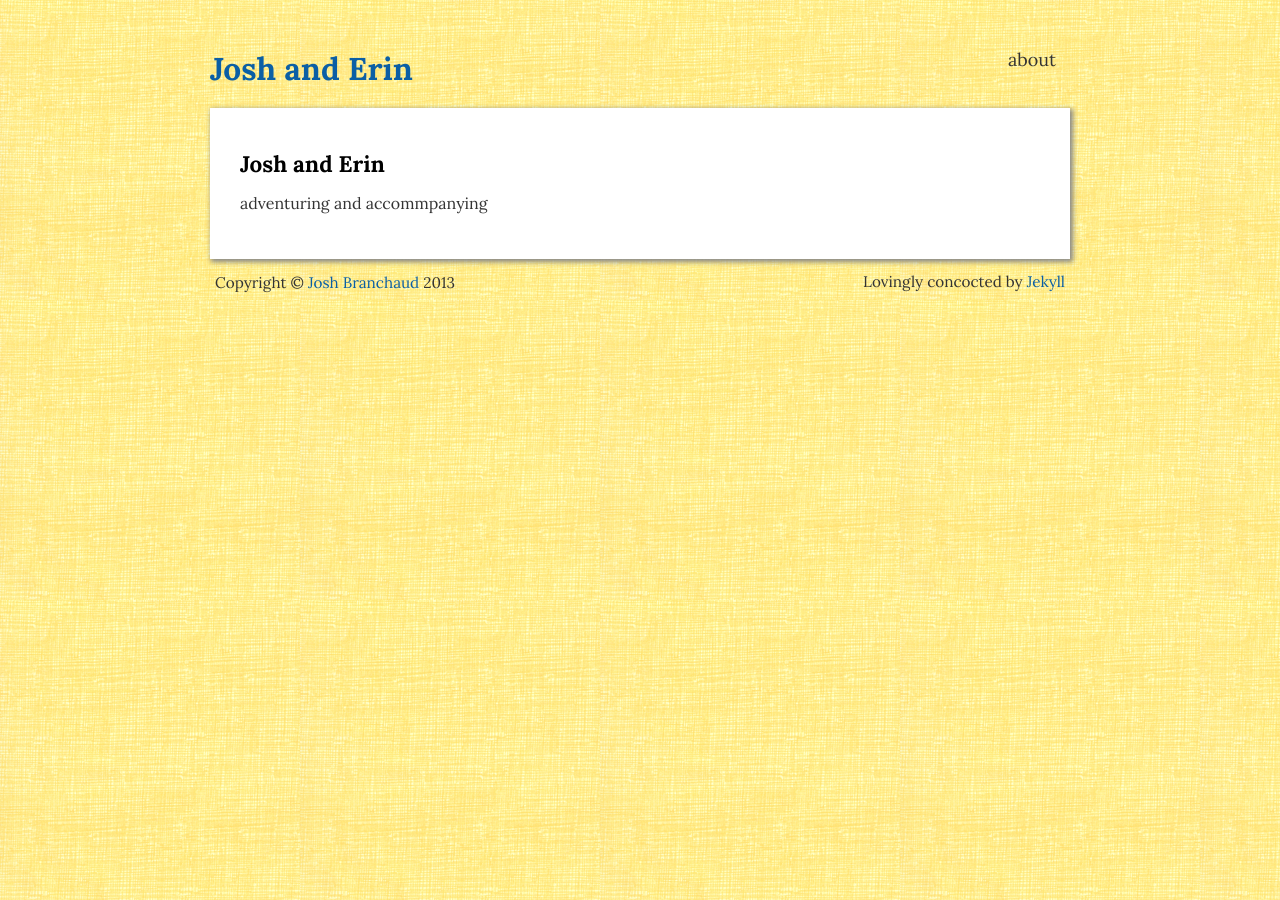
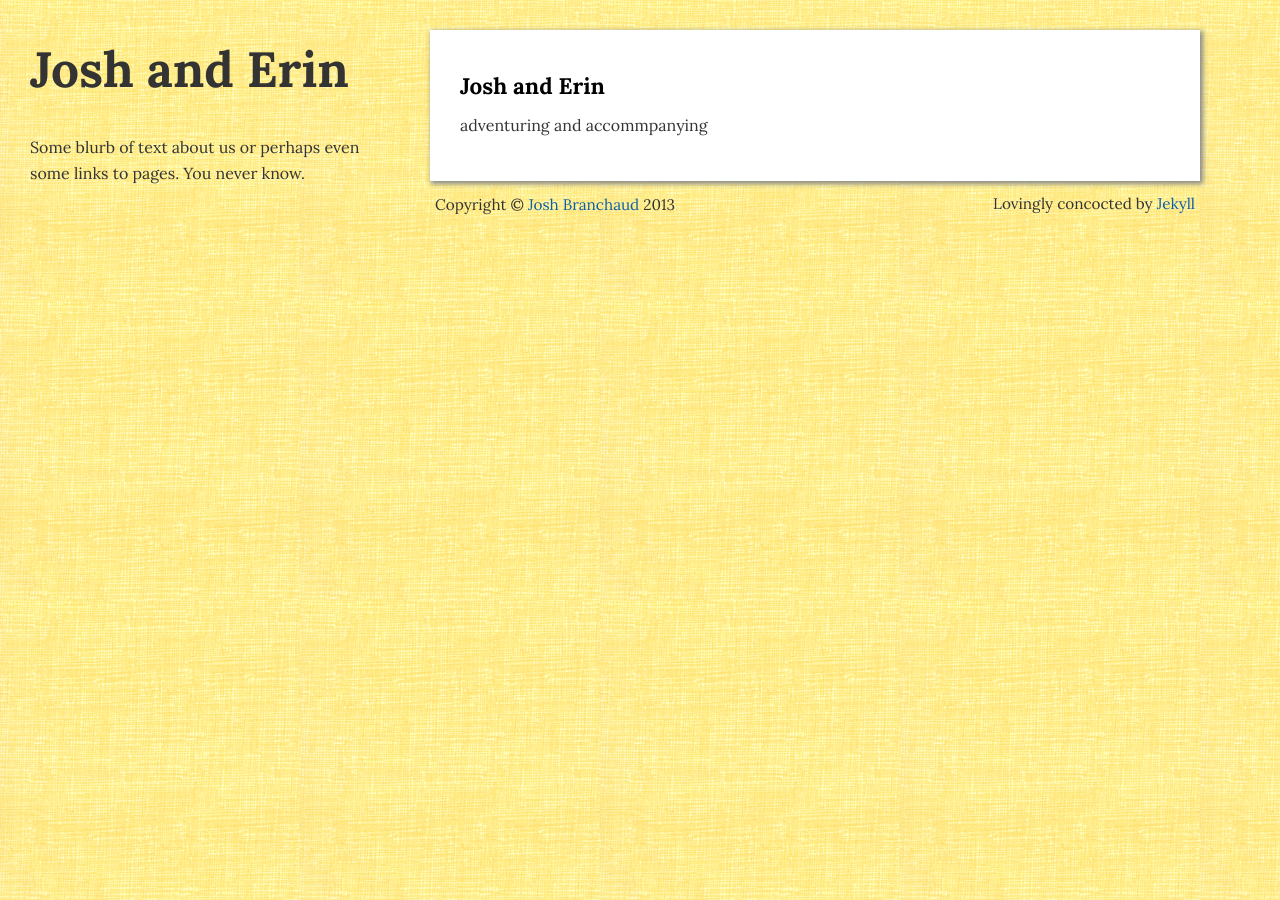
Before and after one commit to simhagate/joshanderin.com, a Jekyll site: the page built from index.md, in a window 1280 px wide. Built offline with Jekyll 4.4.1, drawn with Linux system fonts in a browser that asks for light colours.

Commit message:
Moving to a two column fixed layout using bootstrap. [_layouts/default.html] Using bootstrap scaffolding to split the layout of the default template into a two column view. [css/styles.css] Removing some of the styling that was clobbering the bootstrap layout.

```diff
--- a/_layouts/default.html
+++ b/_layouts/default.html
@@ -38,33 +38,32 @@
 </head>
 <body>
 
-    <div class="container">
+    <div class="container pull-left">
 
 	<!-- The page header typically contains items such as your site heading, logo and possibly the main site navigation -->
 	<!-- ARIA: the landmark role "banner" is set as it is the prime heading or internal title of the page -->
-	<header role="banner" class="subhead">
 
-		<!-- ARIA: the landmark role "navigation" is added here as the element contains site navigation -->
-		<div class="subnav">
-			<!-- This can contain your site navigation either in an unordered list or even a paragraph that contains links that allow users to navigate your site -->
-            <ul class="nav nav-pills pull-right">
-                <li><a href="/about.html">about</a></li>
-            </ul>
+    <div class="row">
+
+        <div class="span4">
+
+            <h1>Josh and Erin</h1>
+
+            <img src="" />
+
+            <p>Some blurb of text about us or perhaps even some links to pages.
+            You never know.</p>
+
         </div>
 
-		<h3><a href="/">Josh and Erin</a></h3>
+        <div class="span8">
 
-	</header>
-
-	<!-- If you want to use an element as a wrapper, i.e. for styling only, then <div> is still the element to use -->
         <div class="wrap content shadow">
 
             {{ content }}
 
         </div>
 
-	<!-- The main page footer can contain items such as copyright and contact information. It can also contain a duplicated navigation of your site which is not usually contained within a <nav> -->
-	<!-- ARIA: the landmark role "contentinfo" is added here as it contains metadata that applies to the parent document -->
 	        <footer role="contentinfo" style="margin: 10px 5px;">
 
                 <small class="pull-right">Lovingly concocted by <a href="http://jekyllrb.com/">Jekyll</a></small>
@@ -73,6 +72,8 @@
                 <small>Copyright &copy; <a href="http://joshbranchaud.com">Josh Branchaud</a> <time datetime="2013">2013</time></small>
 
             </footer>
+
+        </div>
 
     </div>
 
--- a/css/styles.css
+++ b/css/styles.css
@@ -16,9 +16,7 @@ p > code {
     font-size: 14px;
 }
 .container {
-    margin: 0 auto;
     padding: 10px;
-    max-width: 860px;
     position: relative;
 }
 .content {
```
Lines whose indentation alone changed are shown as unchanged.
